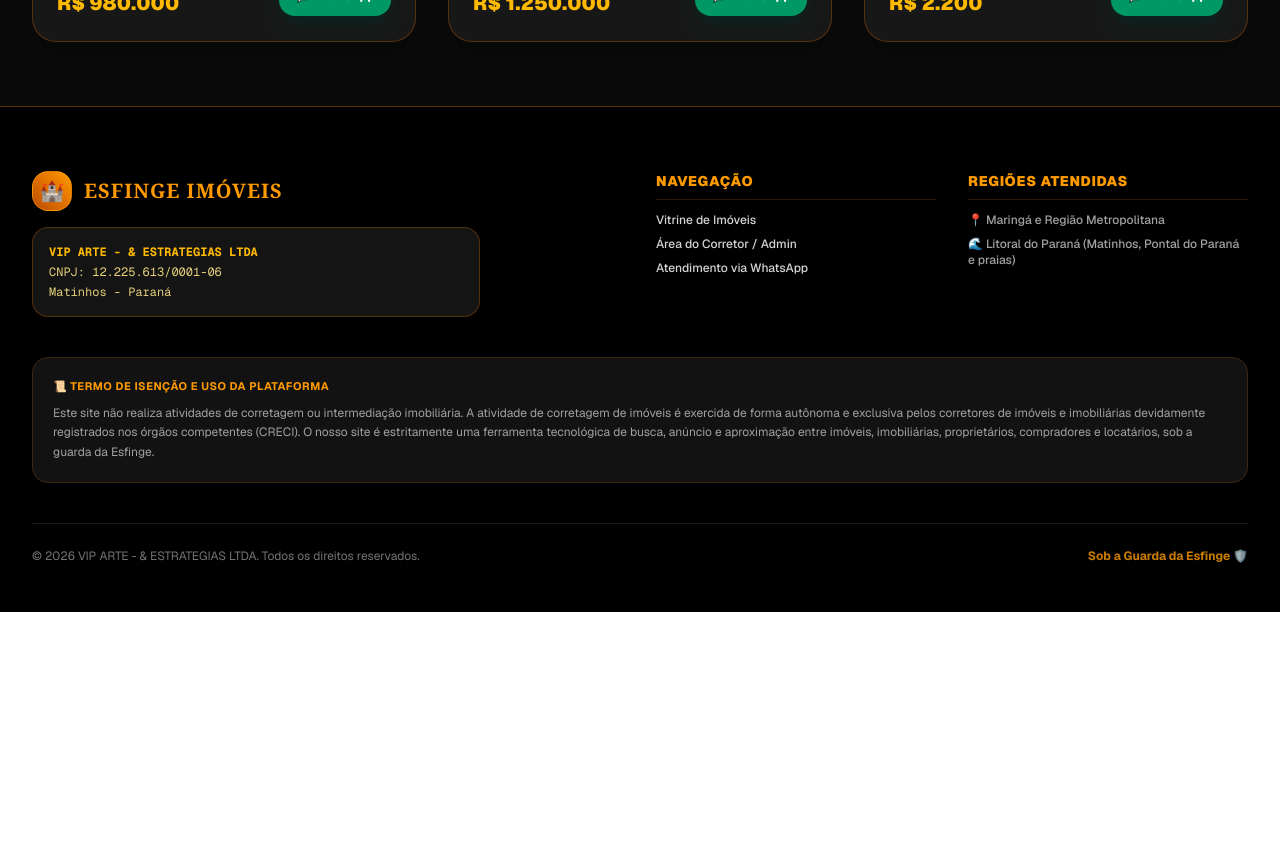
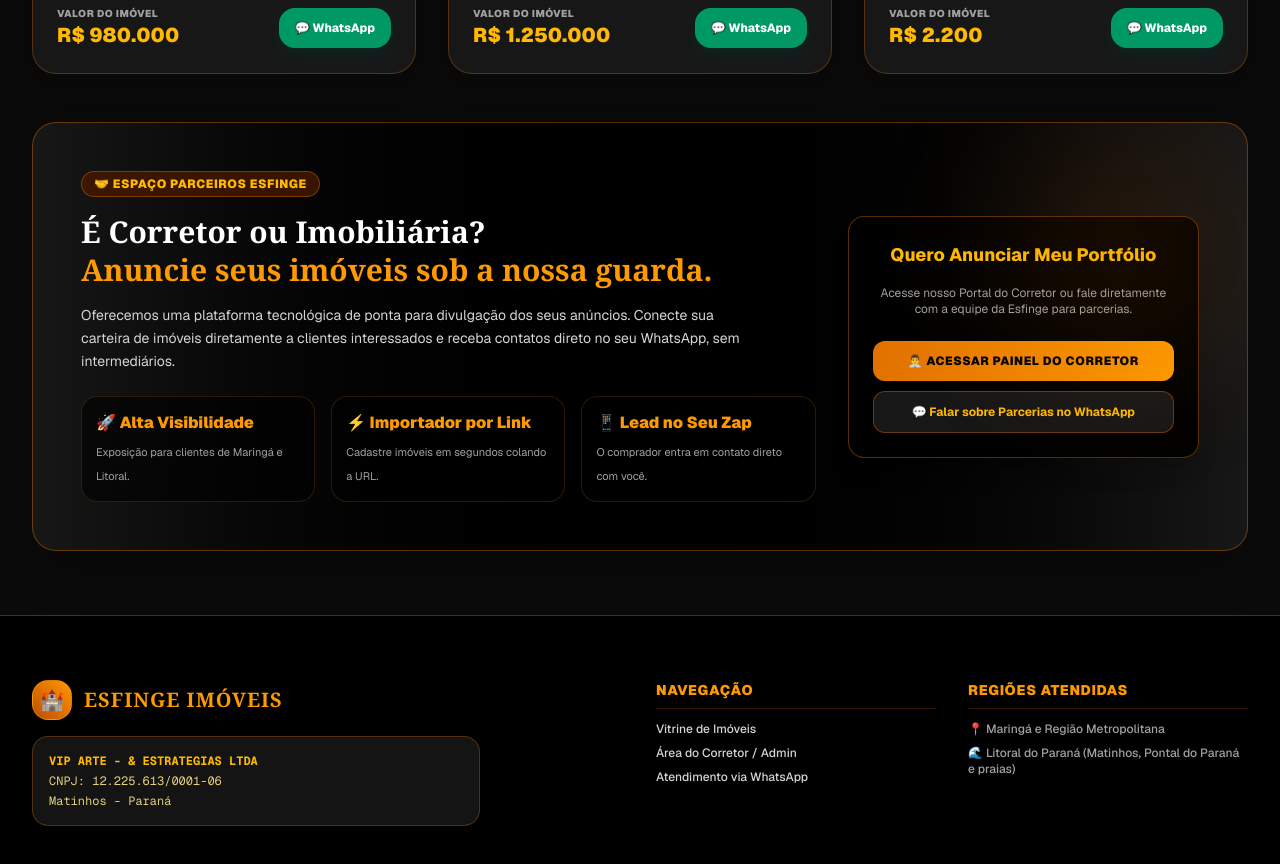
Before and after one commit to esfingecontabil-dotcom/esfinge-imoveis, a Next.js app: page / in a window 1280 px wide. Shown: the part 980-1844 px from the top of the page. Before the commit the page ends 1592 px from the top, so only its background shows below. Built offline with nearby package versions, Linux system fonts and the light colour scheme; no server answers; the database is empty.

Commit message:
Adiciona secao de Parceiros Imobiliarios na vitrine

```diff
--- a/app/page.tsx
+++ b/app/page.tsx
@@ -262,7 +262,7 @@ export default function Home() {
         </header>
 
         {/* CONTEÚDO PRINCIPAL */}
-        <main className="max-w-7xl mx-auto px-4 sm:px-6 lg:px-8 pt-8 space-y-8 pb-16">
+        <main className="max-w-7xl mx-auto px-4 sm:px-6 lg:px-8 pt-8 space-y-12 pb-16">
           {/* PAINEL DE FILTROS */}
           <div className="bg-neutral-900/90 p-6 sm:p-8 rounded-3xl border border-amber-600/30 shadow-2xl space-y-5 relative overflow-hidden">
             <div className="absolute top-0 right-0 w-32 h-32 bg-amber-600/10 rounded-full blur-2xl pointer-events-none"></div>
@@ -446,10 +446,68 @@ export default function Home() {
               })}
             </div>
           )}
+
+          {/* ÁREA DE PARCEIROS IMOBILIÁRIOS */}
+          <section className="bg-gradient-to-r from-neutral-900 via-black to-neutral-900 border border-amber-600/40 rounded-3xl p-8 sm:p-12 shadow-2xl relative overflow-hidden">
+            <div className="absolute top-0 right-0 w-64 h-64 bg-amber-600/10 rounded-full blur-3xl pointer-events-none"></div>
+
+            <div className="grid grid-cols-1 lg:grid-cols-3 gap-8 items-center">
+              <div className="lg:col-span-2 space-y-4">
+                <div className="inline-flex items-center space-x-2 bg-amber-950/80 border border-amber-600/40 px-3 py-1 rounded-full text-amber-400 text-xs font-black uppercase tracking-wider">
+                  <span>🤝 Espaço Parceiros Esfinge</span>
+                </div>
+                <h2 className="text-2xl sm:text-3xl font-black text-white font-serif leading-tight">
+                  É Corretor ou Imobiliária? <br className="hidden sm:inline"/>
+                  <span className="text-amber-500">Anuncie seus imóveis sob a nossa guarda.</span>
+                </h2>
+                <p className="text-xs sm:text-sm text-neutral-300 leading-relaxed max-w-2xl">
+                  Oferecemos uma plataforma tecnológica de ponta para divulgação dos seus anúncios. Conecte sua carteira de imóveis diretamente a clientes interessados e receba contatos direto no seu WhatsApp, sem intermediários.
+                </p>
+
+                <div className="grid grid-cols-1 sm:grid-cols-3 gap-4 pt-2">
+                  <div className="bg-black/60 border border-amber-600/20 p-3.5 rounded-2xl">
+                    <span className="text-amber-500 font-black text-base block mb-1">🚀 Alta Visibilidade</span>
+                    <span className="text-[11px] text-neutral-400">Exposição para clientes de Maringá e Litoral.</span>
+                  </div>
+                  <div className="bg-black/60 border border-amber-600/20 p-3.5 rounded-2xl">
+                    <span className="text-amber-500 font-black text-base block mb-1">⚡ Importador por Link</span>
+                    <span className="text-[11px] text-neutral-400">Cadastre imóveis em segundos colando a URL.</span>
+                  </div>
+                  <div className="bg-black/60 border border-amber-600/20 p-3.5 rounded-2xl">
+                    <span className="text-amber-500 font-black text-base block mb-1">📱 Lead no Seu Zap</span>
+                    <span className="text-[11px] text-neutral-400">O comprador entra em contato direto com você.</span>
+                  </div>
+                </div>
+              </div>
+
+              <div className="bg-black border border-amber-600/40 p-6 rounded-2xl text-center space-y-4 shadow-xl">
+                <h3 className="font-extrabold text-amber-400 text-lg">Quero Anunciar Meu Portfólio</h3>
+                <p className="text-xs text-neutral-400">
+                  Acesse nosso Portal do Corretor ou fale diretamente com a equipe da Esfinge para parcerias.
+                </p>
+                <div className="space-y-2.5 pt-2">
+                  <a
+                    href="/admin"
+                    className="block w-full bg-gradient-to-r from-amber-600 to-amber-500 hover:from-amber-500 hover:to-amber-400 text-black font-black py-3 rounded-xl text-xs transition shadow-lg uppercase tracking-wider"
+                  >
+                    👨‍💼 Acessar Painel do Corretor
+                  </a>
+                  <a
+                    href="https://wa.me/5544997278694?text=Olá!%20Sou%20corretor/imobiliária%20e%20gostaria%20de%20anunciar%20meus%20imóveis%20na%20Esfinge."
+                    target="_blank"
+                    rel="noreferrer"
+                    className="block w-full bg-neutral-900 border border-amber-600/40 hover:bg-neutral-800 text-amber-400 font-bold py-3 rounded-xl text-xs transition"
+                  >
+                    💬 Falar sobre Parcerias no WhatsApp
+                  </a>
+                </div>
+              </div>
+            </div>
+          </section>
         </main>
       </div>
 
-      {/* RODAPÉ NOVO COM DADOS DA EMPRESA E DISCLAIMER LEGAL DE CORRETAGEM */}
+      {/* RODAPÉ COM DADOS DA EMPRESA E DISCLAIMER LEGAL */}
       <footer className="bg-black text-neutral-300 border-t border-amber-600/40 pt-16 pb-12">
         <div className="max-w-7xl mx-auto px-4 sm:px-6 lg:px-8 space-y-10">
           <div className="grid grid-cols-1 md:grid-cols-4 gap-8">
@@ -461,7 +519,6 @@ export default function Home() {
                 <span className="font-black text-xl text-amber-500 tracking-wider font-serif">ESFINGE IMÓVEIS</span>
               </div>
 
-              {/* DADOS DA EMPRESA SOLICITADOS */}
               <div className="text-xs text-amber-200/90 space-y-1 font-mono bg-neutral-900/90 p-4 rounded-2xl border border-amber-600/30 max-w-md">
                 <p className="font-bold text-amber-400">VIP ARTE - & ESTRATEGIAS LTDA</p>
                 <p>CNPJ: 12.225.613/0001-06</p>
@@ -487,7 +544,6 @@ export default function Home() {
             </div>
           </div>
 
-          {/* AVISO LEGAL SOLICITADO */}
           <div className="p-5 rounded-2xl bg-neutral-900/80 border border-amber-600/20 text-xs text-neutral-400 leading-relaxed space-y-2">
             <p className="font-bold text-amber-500 uppercase tracking-wider text-[11px]">📜 Termo de Isenção e Uso da Plataforma</p>
             <p>
```
